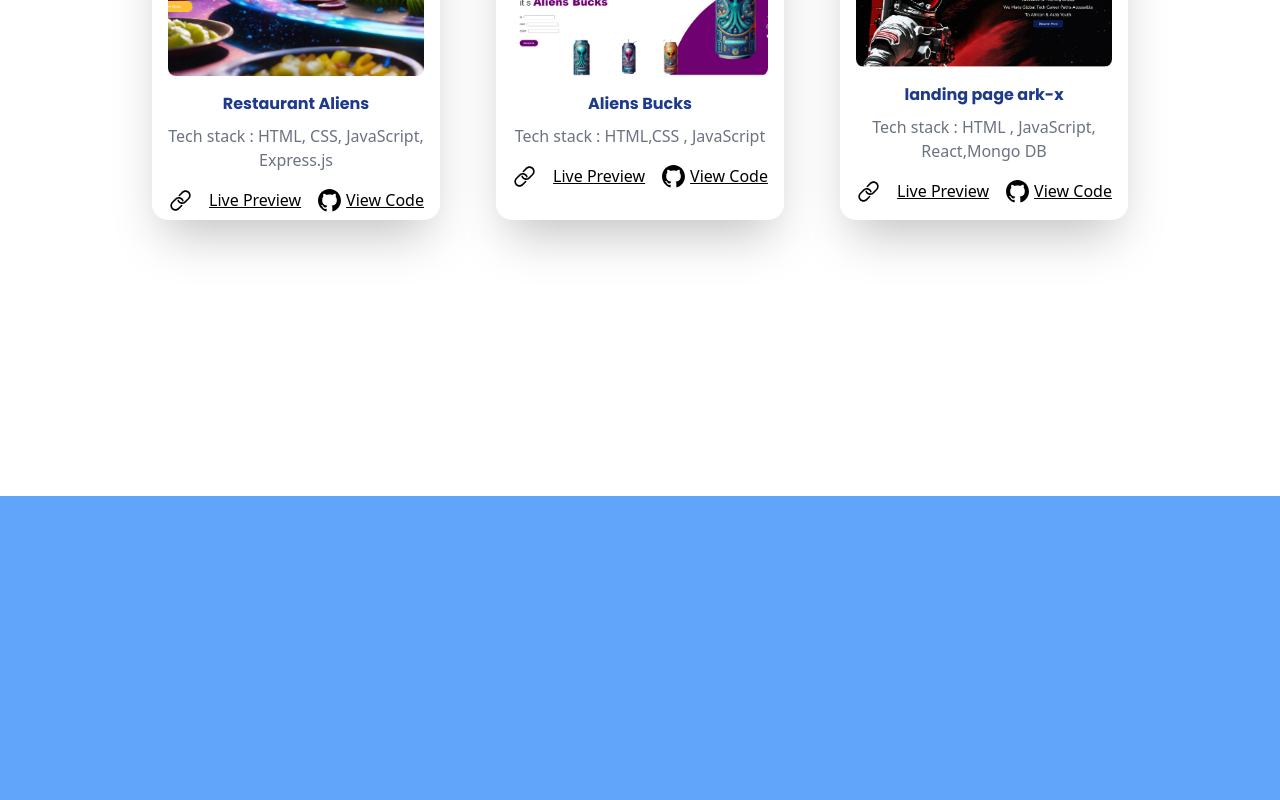
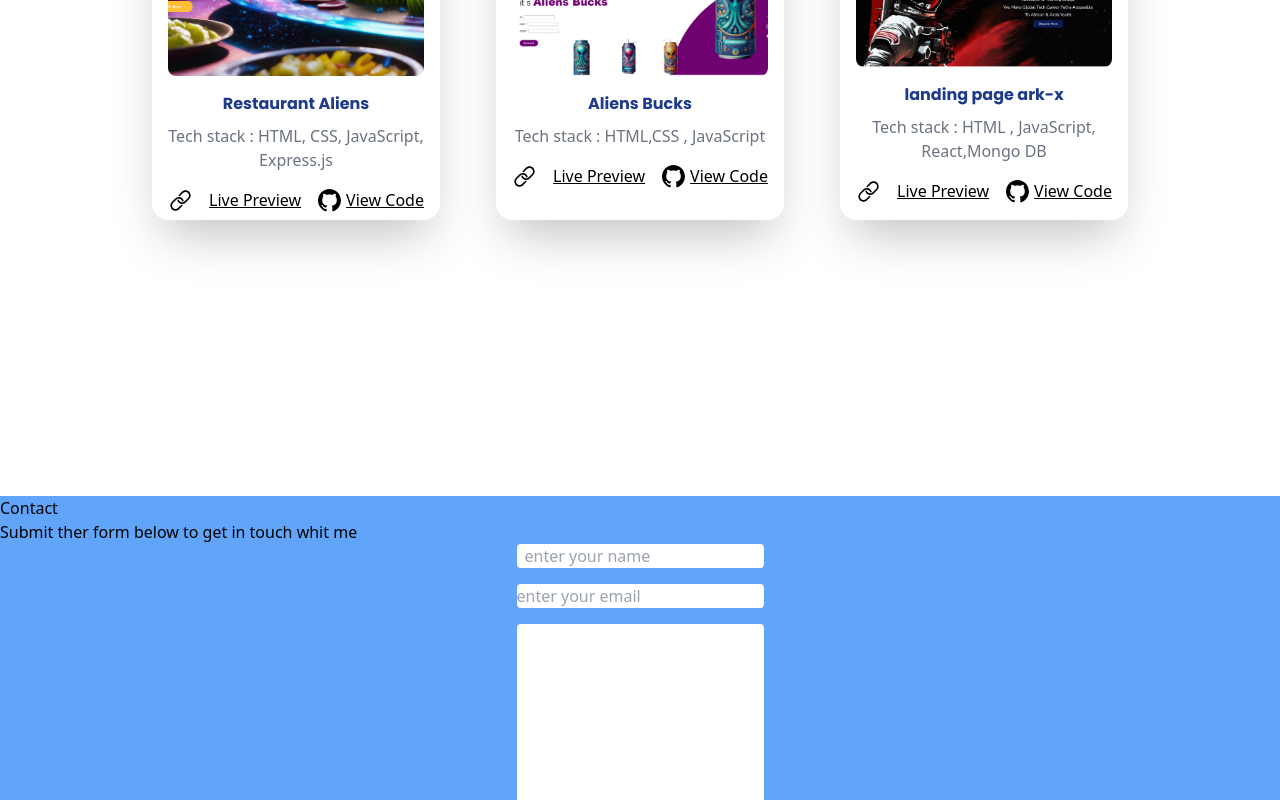
Before and after one commit to Rajae-Laalalma/Portfolio-2, a React (Create React App) app: page / in a window 1280 px wide. Shown: the part 2000-2800 px from the top of the page. Built offline with nearby package versions, Linux system fonts and the light colour scheme.

Commit message:
update contact

```diff
--- a/src/components/Contacts.jsx
+++ b/src/components/Contacts.jsx
@@ -2,8 +2,19 @@ import React from 'react'
 
 const Contacts = () => {
   return (
-    <div>
+    <div name='contact'>
       <div id="Contact" className='w-full h-screen bg-blue-400'>
+        <div><p>Contact</p>
+        <p>Submit ther form below to get in touch whit me</p></div>
+        <div className='flex justify-center items-center '>
+          <form action="https://getform.io/f/bnllrejb" method="POST" className='flex flex-col gap-4 '>
+          <input type="text" name="name" placeholder='enter your name ' className='rounded px-2 '/>
+          <input type="text" name="email" placeholder='enter your email' className='rounded'/>
+          <textarea name="message" id="" rows={10} className='rounded'></textarea>
+          <button className='w-32 h-10 rounded bg-violet-500'>Lat s talk</button>
+        </form>
+        </div>
+
 
       </div>
     </div>
--- a/src/components/NavBar.jsx
+++ b/src/components/NavBar.jsx
@@ -17,23 +17,19 @@ const NavBar = () => {
         link:'Home'
 
         },
-        {
-            id:2,
-      link:'About'
 
-      },
   {
-    id:3,
+    id:2,
 link:'Tech Stack'
 
 },
 {
-id:4,
+id:3,
 link:'Projects'
 
 },
 {
-  id:5,
+  id:4,
   link:'Contact'
 
   }
@@ -75,7 +71,9 @@ link:'Projects'
                  <ul className=' md:hidden  flex flex-col justify-center items-center absolute top-0 left-0 w-full h-screen bg-gradient-to-r from-blue-500 to-violet-500 '>
             {
                 links.map(({id,link})=>(
-                     <li key={id} className='py-4 text-white cursor-pointer font-title text-2xl'>{link}</li>
+                     <li key={id} className='py-4 text-white cursor-pointer font-title text-2xl'>
+                      <Link onClick={()=>setNav(!nav)} to={link} smooth duration={500}>{link}</Link></li>
+
                 ))
             }
 
```
